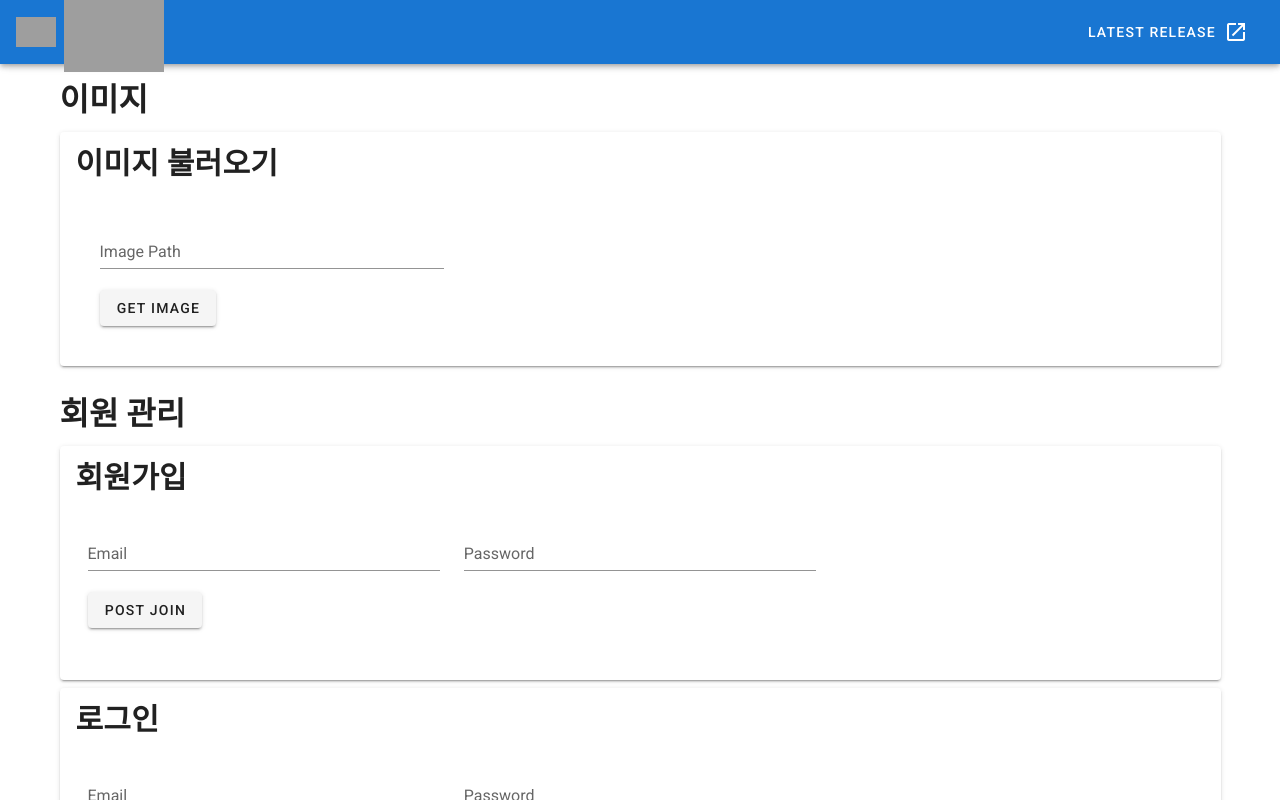
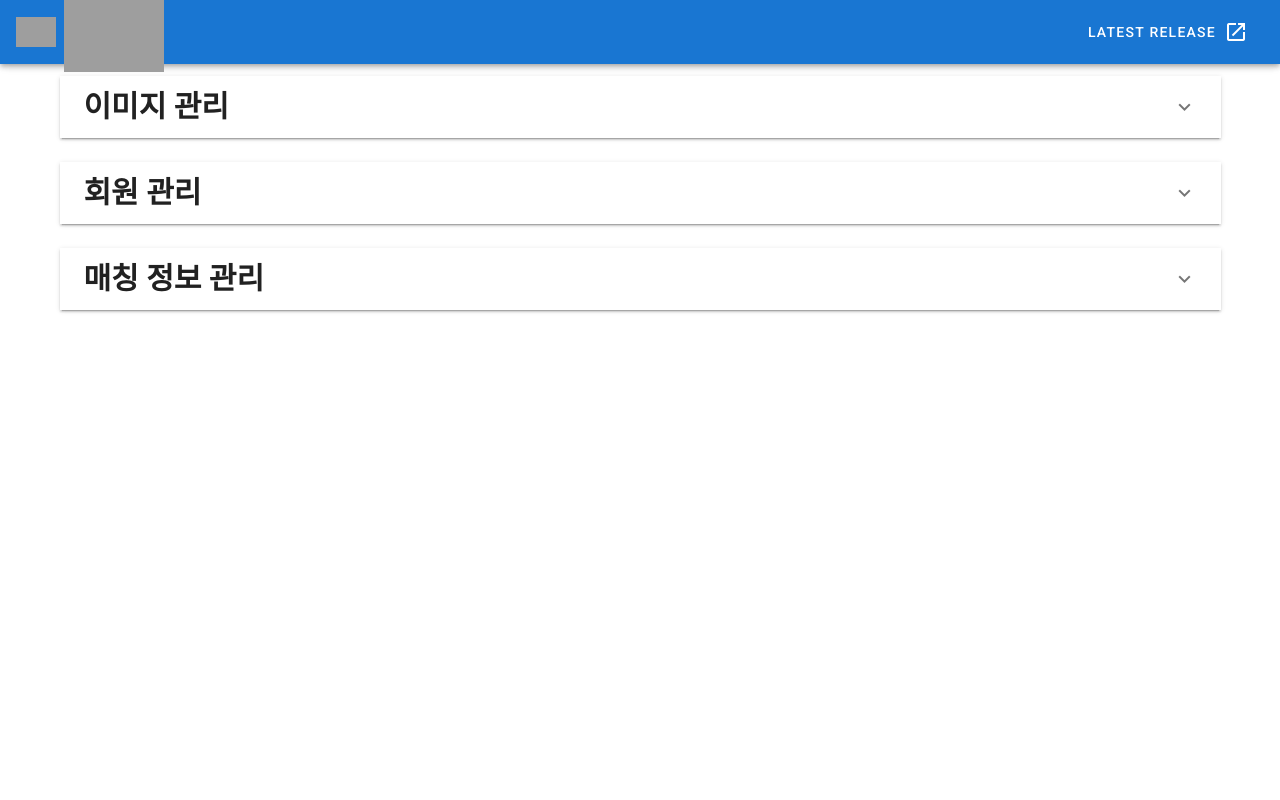
Before and after one commit to RIANAEH/project-mnm-test-front, a Vue app: page / in a window 1280 px wide. Shown: the top 800 px of the page. Built offline with nearby package versions, Linux system fonts and the light colour scheme; grey boxes are pictures that could not be loaded.

Commit message:
feat: extension panels 기능 추가

```diff
--- a/src/App.vue
+++ b/src/App.vue
@@ -38,9 +38,11 @@
     </v-app-bar>
 
     <v-content>
-      <ImageView/>
-      <AuthView/>
-      <MatchingView/>
+      <v-expansion-panels>
+        <ImageView/>
+        <AuthView/>
+        <MatchingView/>
+      </v-expansion-panels>
     </v-content>
   </v-app>
 </template>
--- a/src/components/AuthView.vue
+++ b/src/components/AuthView.vue
@@ -1,6 +1,8 @@
 <template>
     <v-container>
-        <h1>회원 관리</h1>
+        <v-expansion-panel>
+        <v-expansion-panel-header><h1>회원 관리</h1></v-expansion-panel-header>
+        <v-expansion-panel-content>
         <v-card class="mt-2">
             <v-card-title><h2>회원가입</h2></v-card-title>
             <v-card-text>
@@ -88,6 +90,8 @@
                 </v-container>
             </v-card-text>
         </v-card>
+        </v-expansion-panel-content>
+    </v-expansion-panel>
     </v-container>
 </template>
 
--- a/src/components/ImageView.vue
+++ b/src/components/ImageView.vue
@@ -1,6 +1,8 @@
 <template>
     <v-container>
-        <h1>이미지</h1>
+        <v-expansion-panel>
+        <v-expansion-panel-header><h1>이미지 관리</h1></v-expansion-panel-header>
+        <v-expansion-panel-content>
         <v-card class="mt-2">
           <v-card-title><h2>이미지 불러오기</h2></v-card-title>
           <v-card-text>
@@ -32,6 +34,8 @@
             </v-container>
           </v-card-text>
         </v-card>
+    </v-expansion-panel-content>
+    </v-expansion-panel>
     </v-container>
 </template>
 
--- a/src/components/MatchingView.vue
+++ b/src/components/MatchingView.vue
@@ -1,6 +1,8 @@
 <template>
     <v-container>
-        <h1>House Mate Matching</h1>
+        <v-expansion-panel>
+        <v-expansion-panel-header><h1>매칭 정보 관리</h1></v-expansion-panel-header>
+        <v-expansion-panel-content>
         <v-card class="mt-2">
           <v-card-title><h2>매칭 정보 등록</h2></v-card-title>
           <v-card-text>
@@ -132,6 +134,8 @@
             </v-container>
           </v-card-text>
         </v-card>
+    </v-expansion-panel-content>
+    </v-expansion-panel>
     </v-container>
 </template>
 
```
